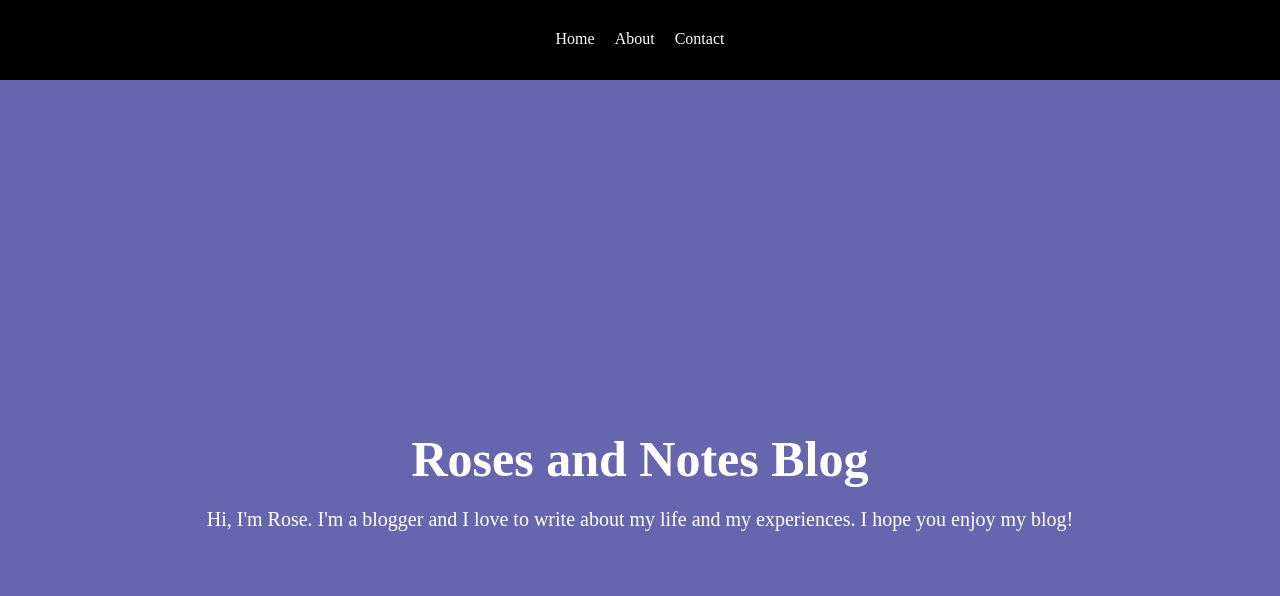
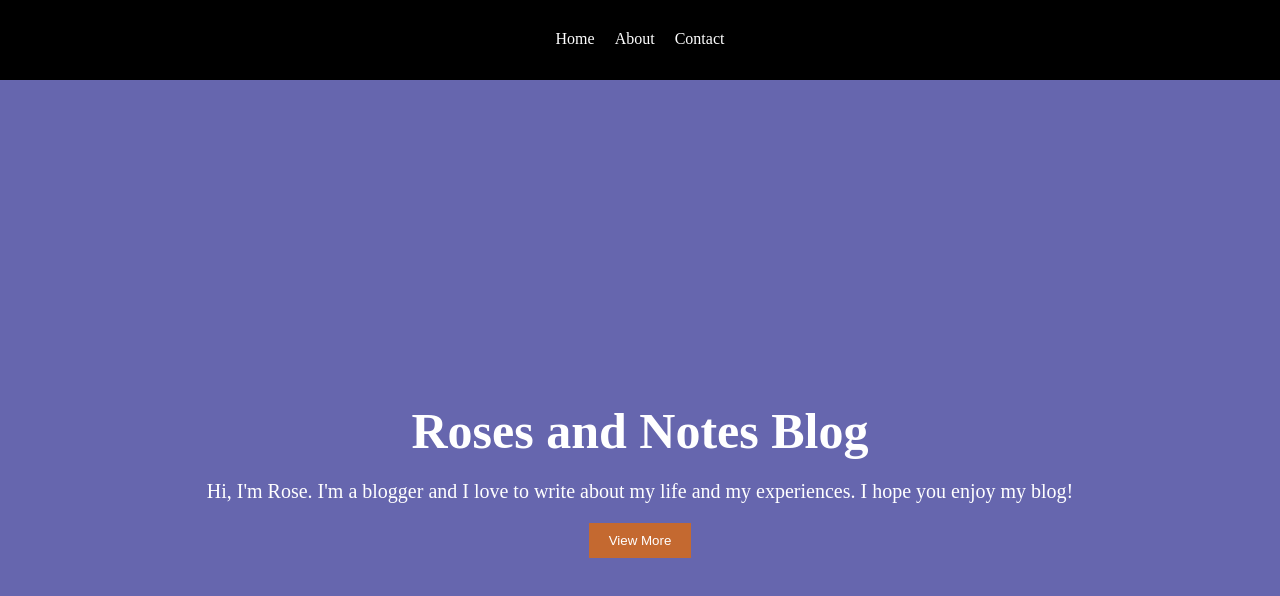
Before and after one commit to rosesandnotes/bdesample, a plain HTML site: page index.html in a window 1280 px wide. Drawn offline with Linux system fonts and the light colour scheme.

Commit message:
added a button

```diff
--- a/index.html
+++ b/index.html
@@ -18,6 +18,7 @@
   <div class="hero-section">
     <h1>Roses and Notes Blog</h1>
     <p>Hi, I'm Rose. I'm a blogger and I love to write about my life and my experiences. I hope you enjoy my blog!</p>
+    <button>View More</button>
   </div>
 </body>
 </html>
--- a/style.css
+++ b/style.css
@@ -48,3 +48,11 @@ p{
   color: #fff;
   font-size: 20px;
 }
+
+button {
+  margin-top: 20px;
+  padding: 10px 20px;
+  background-color: rgb(196, 105, 48);
+  border: none;
+  color: white;
+}
```
